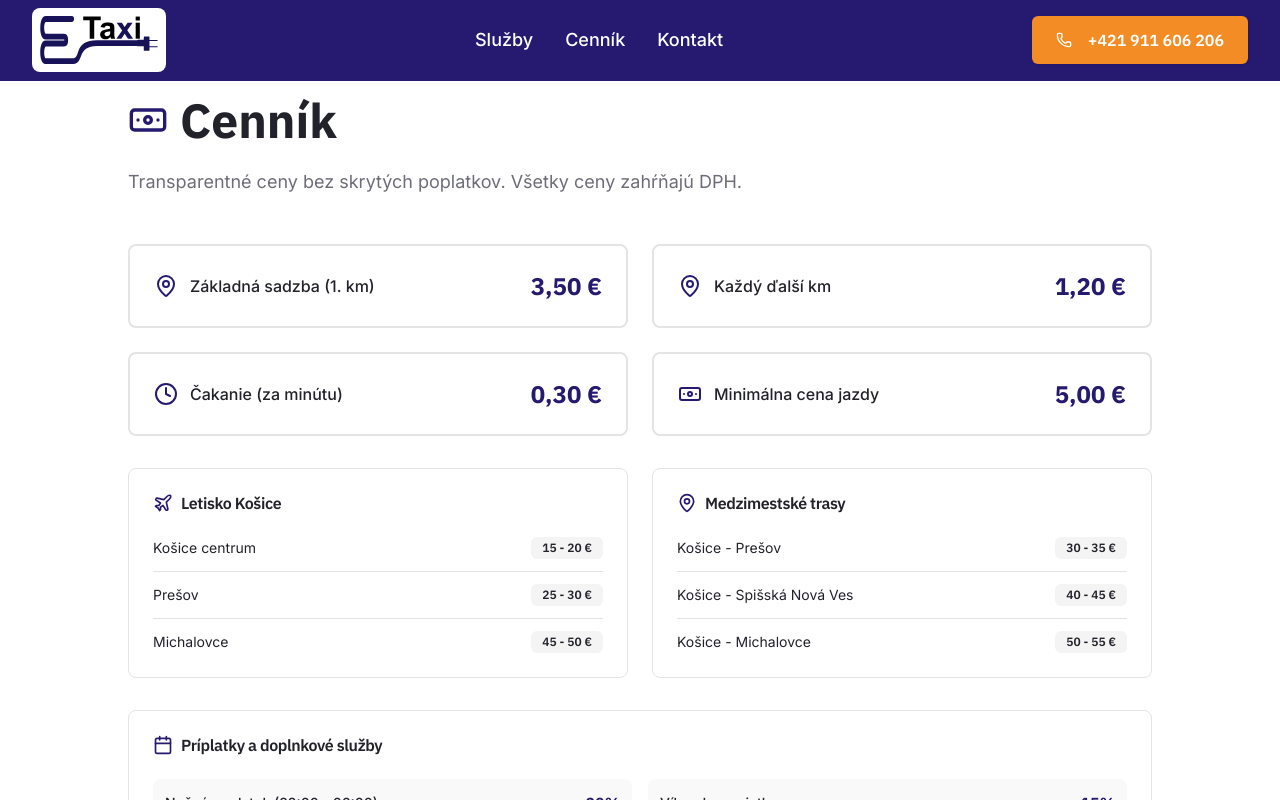
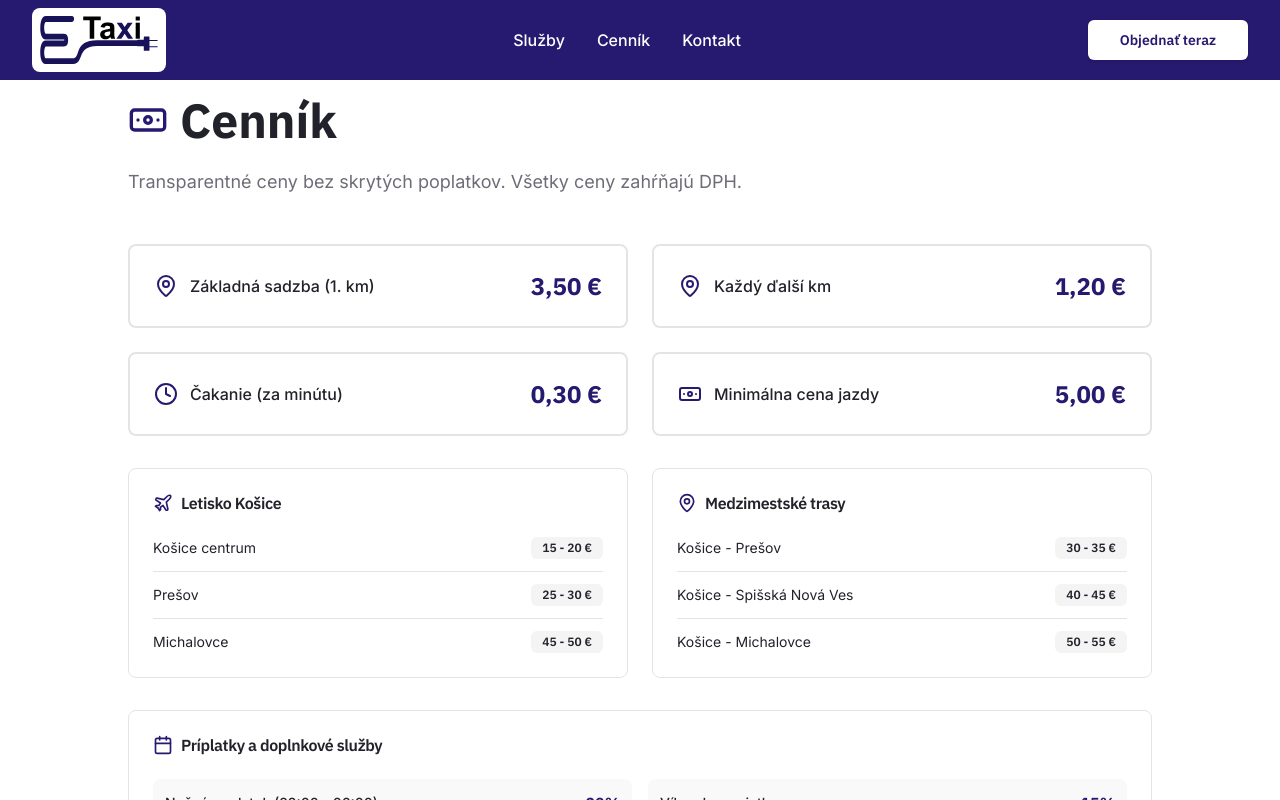
Before and after one commit to peterbejcek/sg-5ee718f3-49be-42fb-857b-8ae5c6e22001-1777794411, a Next.js app: page /cennik in a window 1280 px wide. Shown: the top 800 px of the page. Built offline with nearby package versions, Linux system fonts and the light colour scheme.

Commit message:
style(hero): revert changes and restore original design

```diff
--- a/src/components/FleetSection.tsx
+++ b/src/components/FleetSection.tsx
@@ -124,7 +124,8 @@ export function FleetSection() {
           </p>
         </motion.div>
 
-        <div className="flex justify-center gap-3 mb-12 flex-wrap">
+        {/* Filters */}
+        <div className="flex flex-wrap justify-center gap-3 mb-12">
           <Button
             variant={activeFilter === "all" ? "default" : "outline"}
             onClick={() => setActiveFilter("all")}
--- a/src/components/Header.tsx
+++ b/src/components/Header.tsx
@@ -2,46 +2,32 @@
 
 import Link from "next/link";
 import { useState, useEffect } from "react";
+import { Button } from "@/components/ui/button";
 import { Phone, Menu } from "lucide-react";
-import { Button } from "@/components/ui/button";
-import {
-  Sheet,
-  SheetContent,
-  SheetTrigger,
-} from "@/components/ui/sheet";
-import { cn } from "@/lib/utils";
+import { Sheet, SheetContent, SheetTrigger } from "@/components/ui/sheet";
 
 export function Header() {
-  const [isOpen, setIsOpen] = useState(false);
   const [isScrolled, setIsScrolled] = useState(false);
+  const [isMenuOpen, setIsMenuOpen] = useState(false);
 
   useEffect(() => {
     const handleScroll = () => {
-      setIsScrolled(window.scrollY > 20);
+      setIsScrolled(window.scrollY > 50);
     };
-
     window.addEventListener("scroll", handleScroll);
     return () => window.removeEventListener("scroll", handleScroll);
   }, []);
 
-  const navLinks = [
-    { href: "/#sluzby", label: "Služby" },
-    { href: "/#cennik", label: "Cenník" },
-    { href: "/#recenzie", label: "Recenzie" },
-    { href: "/#faq", label: "FAQ" },
-    { href: "/#blog", label: "Blog" },
-  ];
-
   return (
     <header
-      className={cn(
-        "fixed top-0 left-0 right-0 z-50 transition-all duration-300 border-b",
+      className={`fixed top-0 left-0 right-0 z-50 transition-all duration-300 ${
         isScrolled
-          ? "bg-background text-primary border-border shadow-sm"
-          : "bg-primary text-primary-foreground border-transparent"
-      )}
+          ? "bg-background shadow-md"
+          : "bg-primary"
+      }`}
     >
-      <div className="container h-16 sm:h-20 flex items-center justify-between">
+      <div className="container">
+        <div className="flex items-center justify-between h-20">
           {/* Logo */}
           <Link href="/" className="flex items-center gap-3">
             <div className={`p-2 rounded-lg transition-colors ${
@@ -56,10 +42,10 @@ export function Header() {
           </Link>
 
           {/* Desktop Navigation */}
-        <nav className="hidden md:flex items-center gap-6 lg:gap-8">
+          <nav className="hidden md:flex items-center gap-8">
             <Link
               href="#sluzby"
-            className={`font-medium text-base lg:text-lg transition-colors hover:text-accent ${
+              className={`font-medium transition-colors hover:text-accent ${
                 isScrolled ? "text-foreground" : "text-white"
               }`}
             >
@@ -67,7 +53,7 @@ export function Header() {
             </Link>
             <Link
               href="#cennik"
-            className={`font-medium text-base lg:text-lg transition-colors hover:text-accent ${
+              className={`font-medium transition-colors hover:text-accent ${
                 isScrolled ? "text-foreground" : "text-white"
               }`}
             >
@@ -75,7 +61,7 @@ export function Header() {
             </Link>
             <Link
               href="#kontakt"
-            className={`font-medium text-base lg:text-lg transition-colors hover:text-accent ${
+              className={`font-medium transition-colors hover:text-accent ${
                 isScrolled ? "text-foreground" : "text-white"
               }`}
             >
@@ -83,24 +69,26 @@ export function Header() {
             </Link>
           </nav>
 
-        {/* Call Button - Desktop */}
-        <a href="tel:+421911606206" className="hidden md:block">
+          {/* Order Button - Desktop */}
           <Button
             size="lg"
-            className="bg-accent hover:bg-accent/90 text-accent-foreground font-display font-semibold h-12 px-6 text-base"
+            className={`hidden md:flex font-display font-semibold ${
+              isScrolled
+                ? "bg-primary hover:bg-primary/90 text-primary-foreground"
+                : "bg-white hover:bg-white/90 text-primary"
+            }`}
+            asChild
           >
-            <Phone className="w-5 h-5 mr-2" />
-            +421 911 606 206
+            <Link href="#objednavka">Objednať teraz</Link>
           </Button>
-        </a>
 
           {/* Mobile Menu Button */}
-        <Sheet open={isOpen} onOpenChange={setIsOpen}>
+          <Sheet open={isMenuOpen} onOpenChange={setIsMenuOpen}>
             <SheetTrigger asChild className="md:hidden">
               <Button
                 variant="ghost"
                 size="icon"
-              className={`h-12 w-12 ${isScrolled ? "text-primary" : "text-white"}`}
+                className={isScrolled ? "text-primary" : "text-white"}
               >
                 <Menu className="h-6 w-6" />
               </Button>
@@ -109,41 +97,42 @@ export function Header() {
               <nav className="flex flex-col gap-6 mt-8">
                 <Link
                   href="#sluzby"
-                className="text-xl font-medium text-foreground hover:text-accent transition-colors py-3"
-                onClick={() => setIsOpen(false)}
+                  className="text-lg font-medium text-foreground hover:text-accent transition-colors"
+                  onClick={() => setIsMenuOpen(false)}
                 >
                   Služby
                 </Link>
                 <Link
                   href="#cennik"
-                className="text-xl font-medium text-foreground hover:text-accent transition-colors py-3"
-                onClick={() => setIsOpen(false)}
+                  className="text-lg font-medium text-foreground hover:text-accent transition-colors"
+                  onClick={() => setIsMenuOpen(false)}
                 >
                   Cenník
                 </Link>
                 <Link
                   href="#kontakt"
-                className="text-xl font-medium text-foreground hover:text-accent transition-colors py-3"
-                onClick={() => setIsOpen(false)}
+                  className="text-lg font-medium text-foreground hover:text-accent transition-colors"
+                  onClick={() => setIsMenuOpen(false)}
                 >
                   Kontakt
                 </Link>
 
                 <div className="pt-6 border-t border-border">
-                <a href="tel:+421911606206">
                   <Button
                     size="lg"
-                    className="w-full bg-accent hover:bg-accent/90 text-accent-foreground font-display font-semibold h-14 text-lg"
+                    className="w-full bg-accent hover:bg-accent/90 text-accent-foreground font-display font-semibold"
+                    asChild
                   >
-                    <Phone className="w-5 h-5 mr-2" />
-                    +421 911 606 206
+                    <Link href="#objednavka" onClick={() => setIsMenuOpen(false)}>
+                      Objednať teraz
+                    </Link>
                   </Button>
-                </a>
                 </div>
               </nav>
             </SheetContent>
           </Sheet>
         </div>
+      </div>
     </header>
   );
 }
--- a/src/pages/index.tsx
+++ b/src/pages/index.tsx
@@ -12,6 +12,7 @@ import { Phone, Calendar, Shield, Clock, Zap, CheckCircle2, Wine, Plane, CreditC
 import { Button } from "@/components/ui/button";
 import { Card, CardContent } from "@/components/ui/card";
 import Head from "next/head";
+import Link from "next/link";
 
 export default function Home() {
   const jsonLd = {
@@ -116,59 +117,63 @@ export default function Home() {
             <div className="absolute bottom-0 left-0 right-0 h-32 bg-gradient-to-b from-transparent to-background" />
           </div>
           {/* Content */}
-          <div className="relative z-10 container py-20 sm:py-24 md:py-32">
-            <div className="grid lg:grid-cols-2 gap-8 lg:gap-12 items-center">
+          <div className="relative z-10 container py-20 sm:py-32">
+            <div className="grid lg:grid-cols-2 gap-12 items-center">
               {/* Left Column - Hero Text */}
-              <div className="text-center lg:text-left space-y-6 sm:space-y-8">
+              <div className="text-center lg:text-left space-y-8">
                 <div className="space-y-4">
-                  <h1 className="font-display font-bold text-4xl sm:text-5xl lg:text-6xl xl:text-7xl text-white leading-tight">
-                    Taxík v Košiciach kedykoľvek potrebujete
+                  <h1 className="font-display font-bold text-5xl sm:text-6xl lg:text-7xl text-white leading-tight">
+                    E-TAXI Košice<br />
+                    <span className="text-accent">rýchlo, spoľahlivo, pohodlne</span>
                   </h1>
-                  <p className="text-lg sm:text-xl lg:text-2xl text-white/90 max-w-2xl mx-auto lg:mx-0">
-                    Profesionálna taxislužba 24/7. Rýchla objednávka online alebo cez telefón.
+                  <p className="text-xl text-white/90 max-w-2xl mx-auto lg:mx-0">
+                    Zavolajte na <a href="tel:+421911606206" className="font-semibold hover:text-accent transition-colors">+421 911 606 206</a> a auto bude pri vás do 10 minút.<br />
+                    Letiská, dlhé trasy, firemné transfery – vždy načas.
                   </p>
                 </div>
 
                 {/* Quick Actions */}
                 <div className="flex flex-col sm:flex-row gap-4 justify-center lg:justify-start">
-                  <a href="tel:+421911606206" className="w-full sm:w-auto">
                   <Button
                     size="lg"
-                      className="w-full sm:w-auto bg-accent hover:bg-accent/90 text-accent-foreground font-display font-semibold h-14 sm:h-16 px-8 text-base sm:text-lg"
+                    className="bg-accent hover:bg-accent/90 text-accent-foreground font-display font-semibold text-lg px-8"
+                    asChild
                   >
-                      <Phone className="w-5 h-5 sm:w-6 sm:h-6 mr-2" />
-                      Zavolať teraz
+                    <Link href="#objednavka">
+                      <Calendar className="w-5 h-5 mr-2" />
+                      Objednať teraz
+                    </Link>
                   </Button>
-                  </a>
-                  <a href="#sluzby" className="w-full sm:w-auto">
                   <Button
                     size="lg"
                     variant="outline"
-                      className="w-full sm:w-auto border-2 border-white text-white hover:bg-white hover:text-primary font-display font-semibold h-14 sm:h-16 px-8 text-base sm:text-lg"
+                    className="border-2 border-white text-white hover:bg-white hover:text-primary font-display font-semibold text-lg px-8"
+                    asChild
                   >
-                      <Calendar className="w-5 h-5 sm:w-6 sm:h-6 mr-2" />
-                      Rezervovať jazdu
+                    <a href="tel:+421911606206">
+                      <Phone className="w-5 h-5 mr-2" />
+                      +421 911 606 206
+                    </a>
                   </Button>
-                  </a>
                 </div>
 
-                {/* Features */}
-                <div className="grid grid-cols-2 sm:grid-cols-4 gap-4 sm:gap-6 pt-6 sm:pt-8">
+                {/* Social Proof Stats */}
+                <div className="grid grid-cols-2 sm:grid-cols-4 gap-6 pt-8">
                   <div className="text-center lg:text-left">
-                    <div className="text-2xl sm:text-3xl font-bold text-white mb-1">24/7</div>
-                    <div className="text-sm sm:text-base text-white/80">Dispečing</div>
+                    <div className="text-3xl font-bold text-white mb-1">24/7</div>
+                    <div className="text-sm text-white/80">Dispečing</div>
                   </div>
                   <div className="text-center lg:text-left">
-                    <div className="text-2xl sm:text-3xl font-bold text-white mb-1">15 min</div>
-                    <div className="text-sm sm:text-base text-white/80">Príchod</div>
+                    <div className="text-3xl font-bold text-white mb-1">15 min</div>
+                    <div className="text-sm text-white/80">Príchod</div>
                   </div>
                   <div className="text-center lg:text-left">
-                    <div className="text-2xl sm:text-3xl font-bold text-white mb-1">6 €</div>
-                    <div className="text-sm sm:text-base text-white/80">Min. cena</div>
+                    <div className="text-3xl font-bold text-white mb-1">6 €</div>
+                    <div className="text-sm text-white/80">Min. cena</div>
                   </div>
                   <div className="text-center lg:text-left">
-                    <div className="text-2xl sm:text-3xl font-bold text-white mb-1">100%</div>
-                    <div className="text-sm sm:text-base text-white/80">Spoľahlivosť</div>
+                    <div className="text-3xl font-bold text-white mb-1">100%</div>
+                    <div className="text-sm text-white/80">Spoľahlivosť</div>
                   </div>
                 </div>
               </div>
```
Also changed, not shown: 1 other file (tests, documents, lock files or other folders). Lines whose indentation alone changed are shown as unchanged.
